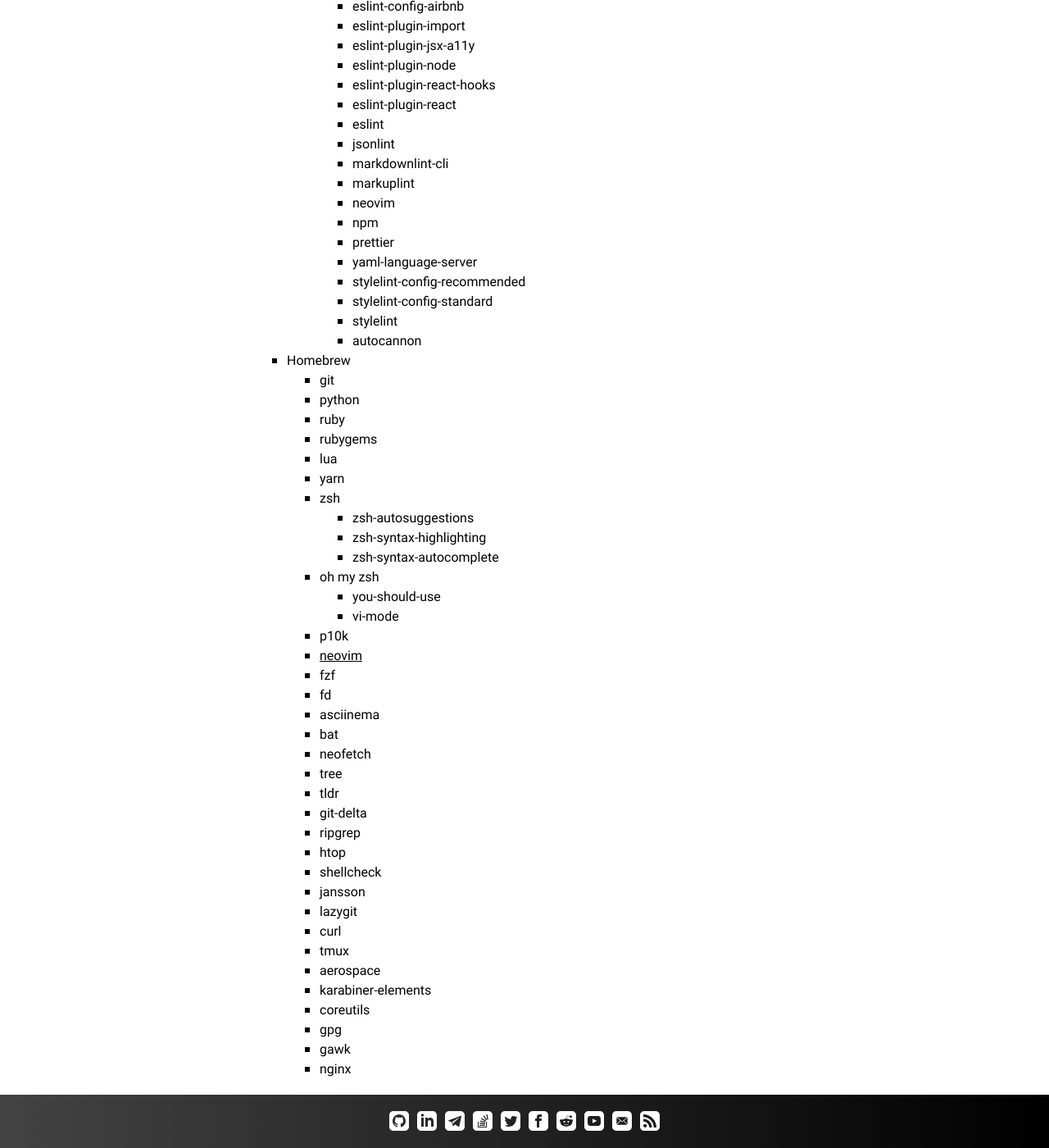
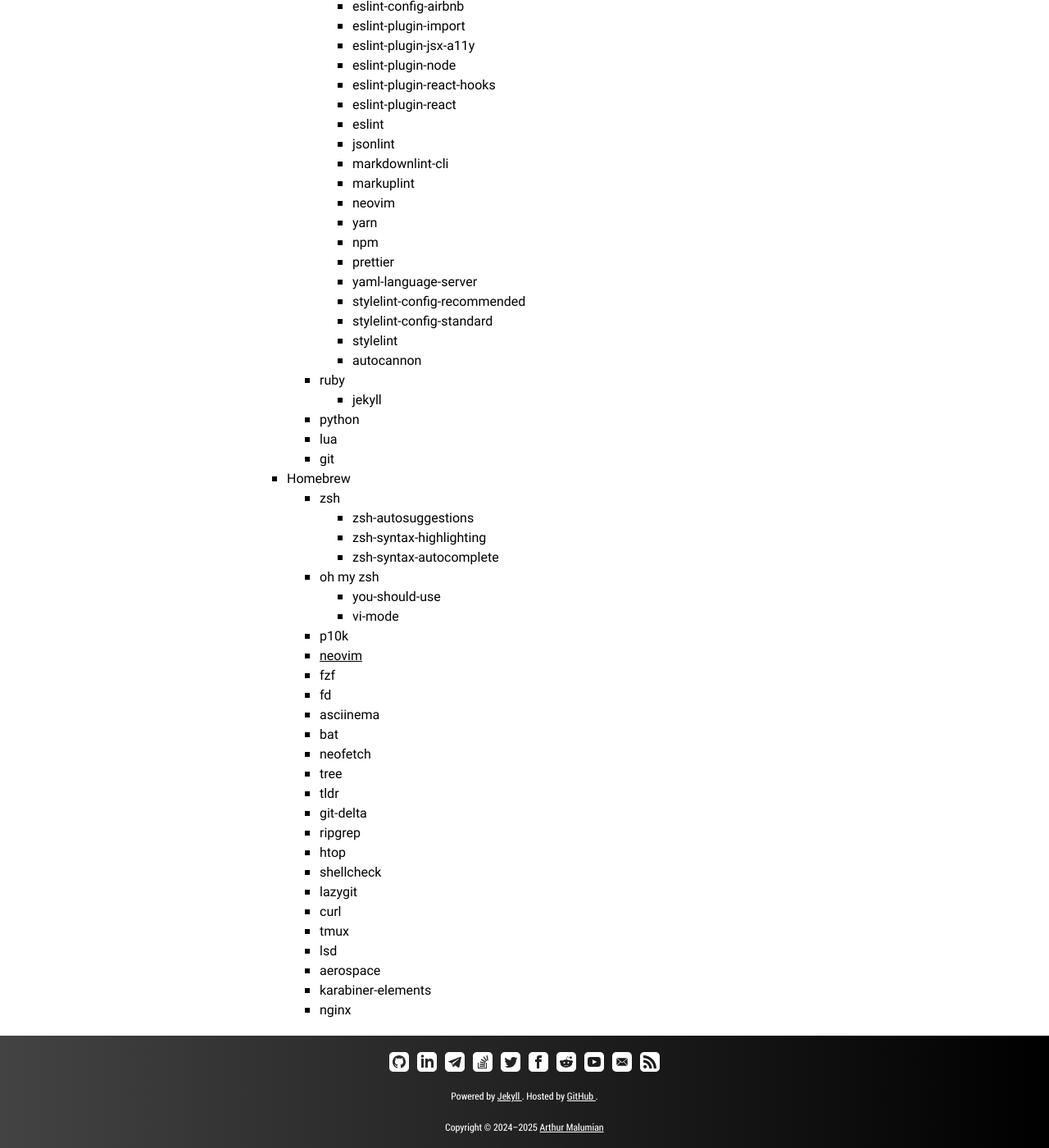
Before and after one commit to amalumian/www.malumian.dev, a Jekyll site: the page built from setup.html, in a window 1280 px wide and 1400 px high, scrolled down 4191 px. Shown: the whole window at 82% size. Built offline with Jekyll 4.4.1, drawn with Linux system fonts in a browser that asks for light colours.

Commit message:
Update setup.html

```diff
--- a/setup.html
+++ b/setup.html
@@ -244,16 +245,18 @@
                         <li>autocannon</li>
                     </ul>
                 </li>
+                <li>ruby
+                    <ul>
+                        <li>jekyll</li>
+                    </ul>
+                </li>
+                <li>python</li>
+                <li>lua</li>
+                <li>git</li>
             </ul>
         </li>
         <li>Homebrew
             <ul>
-                <li>git</li>
-                <li>python</li>
-                <li>ruby</li>
-                <li>rubygems</li>
-                <li>lua</li>
-                <li>yarn</li>
                 <li>zsh
                     <ul>
                         <li>zsh-autosuggestions</li>
@@ -280,15 +283,12 @@
                 <li>ripgrep</li>
                 <li>htop</li>
                 <li>shellcheck</li>
-                <li>jansson</li>
                 <li>lazygit</li>
                 <li>curl</li>
                 <li>tmux</li>
+                <li>lsd</li>
                 <li>aerospace</li>
                 <li>karabiner-elements</li>
-                <li>coreutils</li>
-                <li>gpg</li>
-                <li>gawk</li>
                 <li>nginx</li>
             </ul>
         </li>
```
Also changed, not shown: other parts of setup.html (+1 -0 lines).
